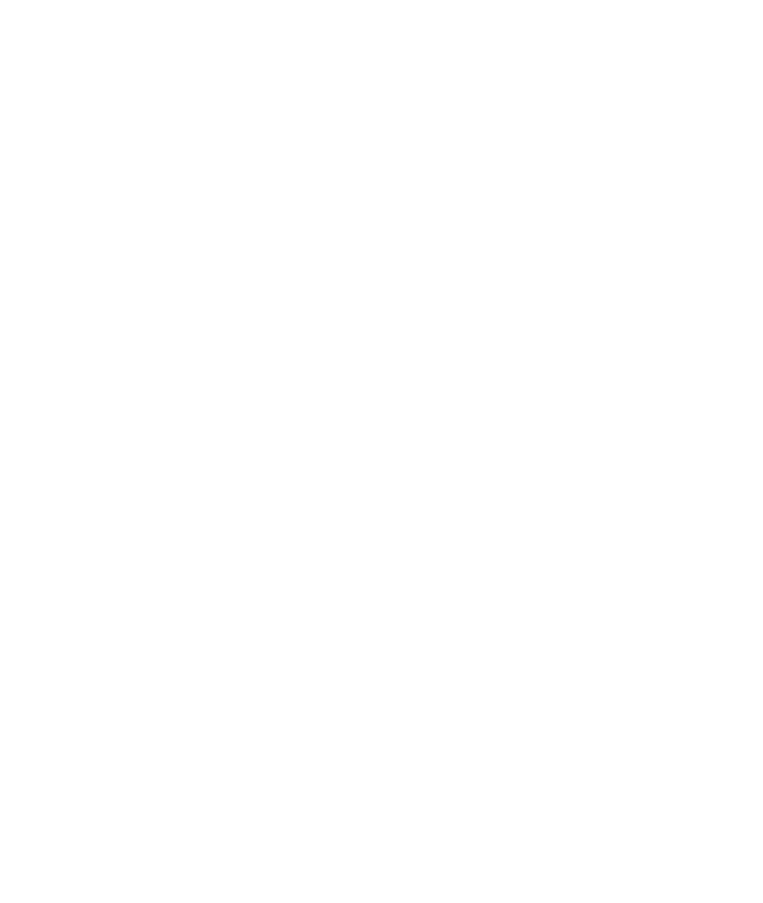
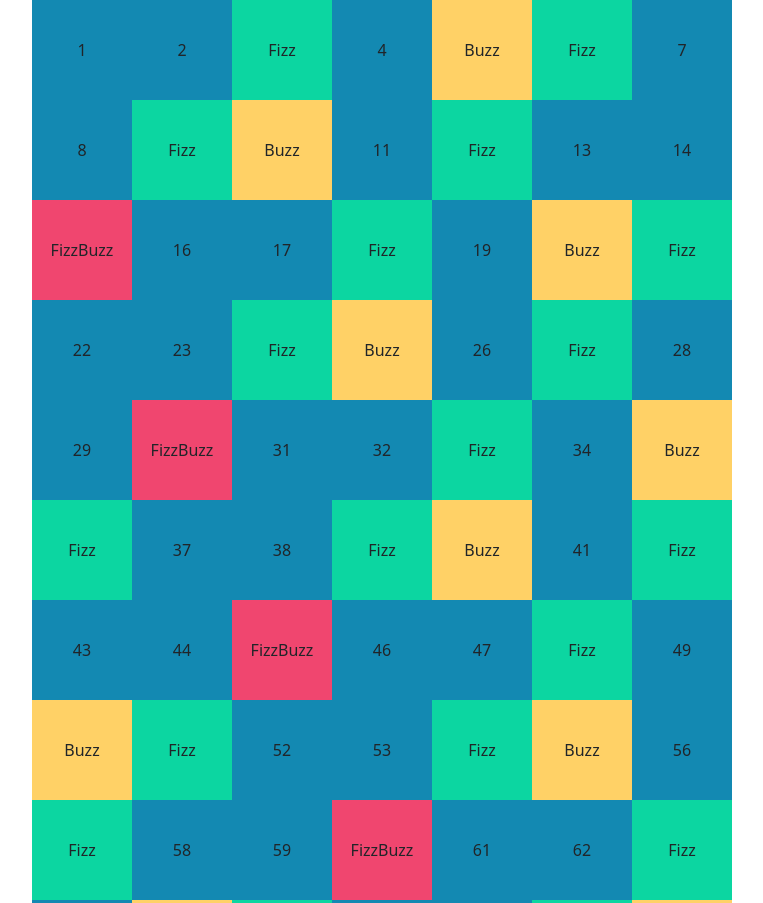
Before and after one commit to ArmandoMarino/js-fizzbuzzdom, a plain HTML site: page index.html in a window 1280 px wide. Shown: the top 903 px of the page, without its empty margins (258-1021 px from the left). Before the commit the page ends 800 px from the top, so only its background shows below. Drawn offline with nearby package versions, Linux system fonts and the light colour scheme.

Commit message:
css and for done

```diff
--- a/index.html
+++ b/index.html
@@ -11,8 +11,16 @@
      <link rel="stylesheet" href="style.css">
 </head>
 <body>
+    <main>
+        <section id="wrapper" class="container-fluid">
+                <!-- <div class="row text-center"> -->
+                <!-- <div class="normal col-1 d-flex align-items-center justify-content-center">Col 1</div>
+                <div class="multiple-3 col-1 d-flex align-items-center justify-content-center">Col 1</div>
+                <div class="multiple-5 col-1 d-flex align-items-center justify-content-center">Col 1</div>
+                <div class="multiple-15 col-1 d-flex align-items-center justify-content-center">Col 1</div> -->
 
-
+        </section>
+    </main>
     <script src="script.js" ></script>
 </body>
 </html>
--- a/script.js
+++ b/script.js
@@ -24,9 +24,36 @@ console.log("JS OK");
 // Come abbiamo visto puoi  usare varie tecniche (style , className, classList)
 
 
+// PRENDO GLI ELEMENTI DAL DOM
+const wrapperContent = document.getElementById("wrapper");
+console.log(wrapperContent);
 
 
 // ? Scrivi un programma che stampi in console i numeri da 1 a 100, ma che
 // ? per i multipli di 3 stampi “Fizz” al posto del numero
 // ? per i multipli di 5 stampi “Buzz” al posto del numero.
 // ? Per i numeri che sono sia multipli di 3 che di 5 stampi “FizzBuzz” al posto del numero.
+
+
+let content = `<div class="row text-center">`;
+
+
+for (var i = 1; i < 101; i++)
+    if (i % 15 == 0){
+        content += `<div class="multiple-15 col-1 d-flex align-items-center justify-content-center">FizzBuzz</div>`;
+        console.log("FizzBuzz");
+    }
+    else if (i % 3 == 0){
+        content += `<div class="multiple-3 col-1 d-flex align-items-center justify-content-center">Fizz</div>`;
+        console.log("Fizz");
+    }
+    else if (i % 5 == 0){
+        content += `<div class="multiple-5 col-1 d-flex align-items-center justify-content-center">Buzz</div>`;
+        console.log("Buzz");
+    }
+    else {
+        content += `<div class="normal col-1 d-flex align-items-center justify-content-center">${i}</div>`;
+        console.log(i);
+}
+
+wrapperContent.innerHTML = content;
--- a/style.css
+++ b/style.css
@@ -0,0 +1,26 @@
+#wrapper{
+    max-width: 700px;
+}
+
+
+.col-1{
+    width: 100px;
+    height: 100px;
+    text-align: ;
+}
+
+.normal{
+    background-color: #1389b2;
+}
+
+.multiple-3{
+    background-color: #0cd6a1;
+}
+
+.multiple-5{
+    background-color: #ffd166;
+}
+
+.multiple-15{
+    background-color: #f0466f;
+}
```
